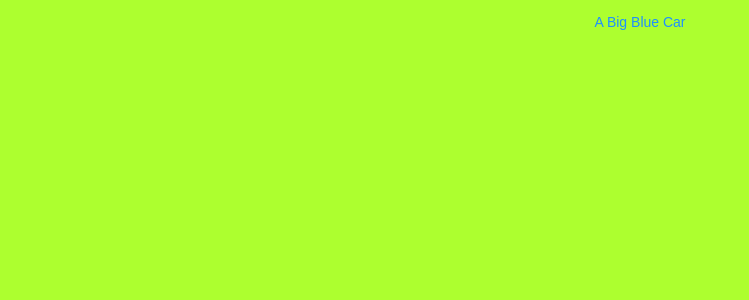
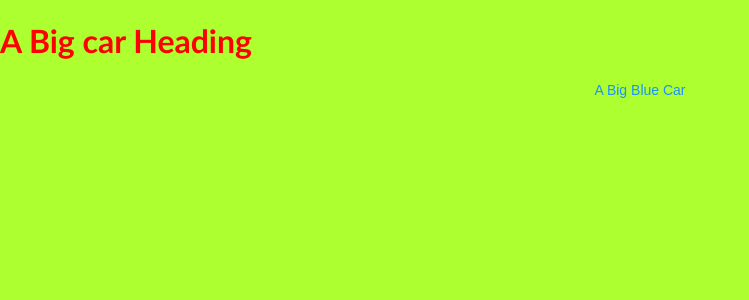
Before and after one commit to naveedjamali/w3school, a React (Create React App) app: page / in a window 1280 px wide. Shown: the top 300 px of the page, without its empty margins (0-749 px from the left). Built offline with nearby package versions, Linux system fonts and the light colour scheme.

Commit message:
scss in react js

```diff
--- a/package.json
+++ b/package.json
@@ -9,6 +9,7 @@
     "react": "^18.2.0",
     "react-dom": "^18.2.0",
     "react-scripts": "5.0.1",
+    "sass": "^1.57.1",
     "web-vitals": "^2.1.4"
   },
   "scripts": {
--- a/src/components/car.js
+++ b/src/components/car.js
@@ -1,7 +1,9 @@
 import st from './car-style.module.css'
+import './my-style.scss';
 
 export default function Car(){
     return (<>
+    <h1>A Big car Heading</h1>
     <p className={st.bigblue}>A Big Blue Car</p>
     </>);
 }
--- /dev/null
+++ b/src/components/my-style.scss
@@ -0,0 +1,5 @@
+$myColor : red;
+
+h1{
+    color: $myColor;
+}
```
Also changed, not shown: 1 other file (tests, documents, lock files or other folders).
